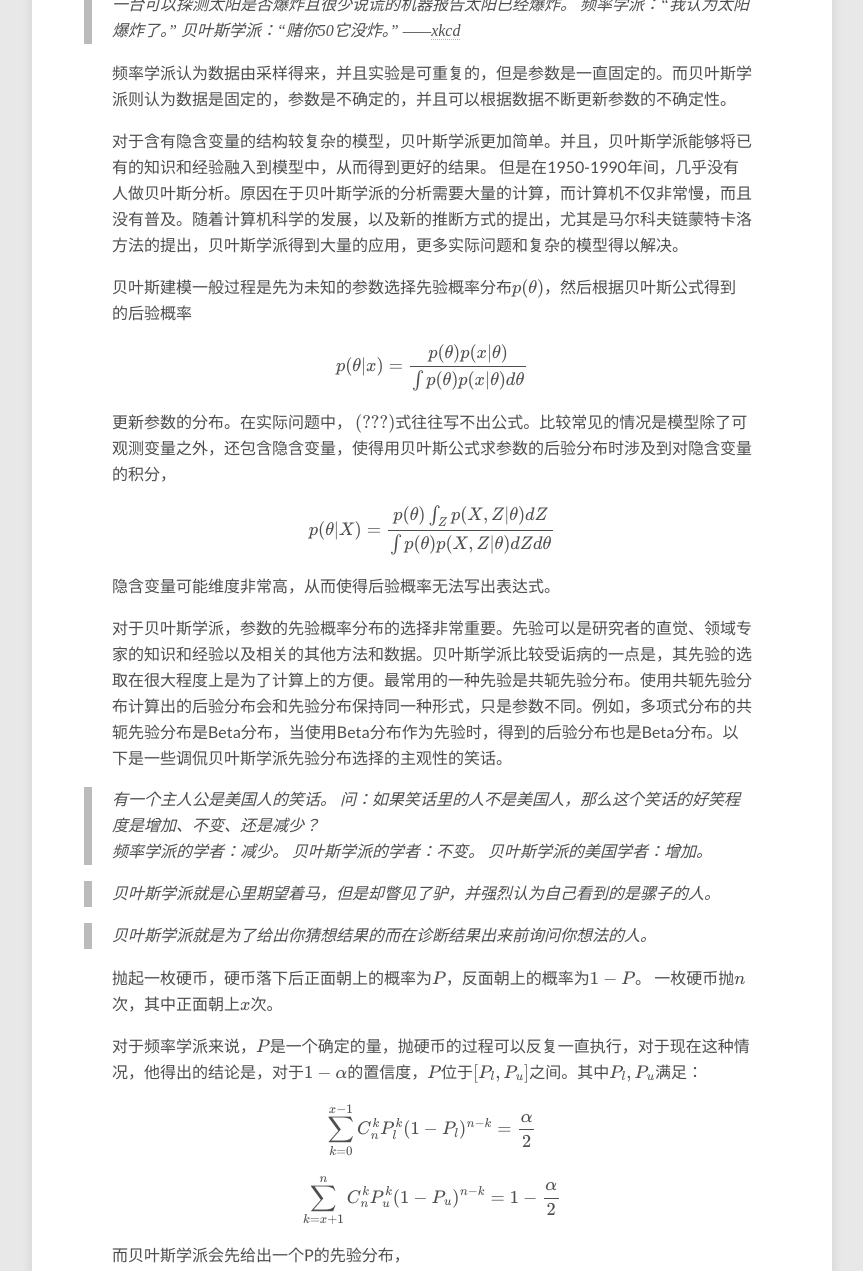
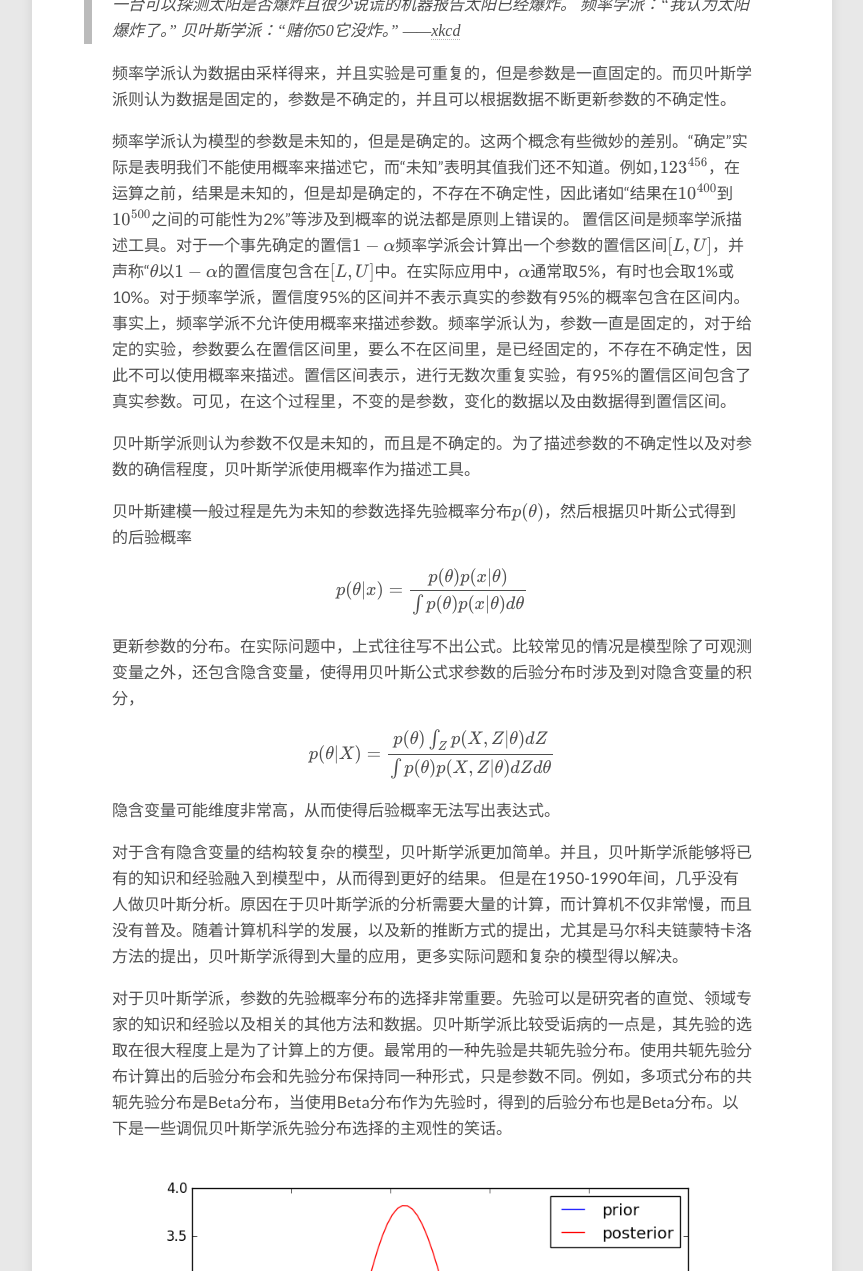
Before and after one commit to pawnty/pawnty.github.io, a Jekyll site: the page built from _posts/2016-04-13-frequentist-and-bayesian.md, in a window 1280 px wide and 1400 px high, scrolled down 700 px, cut to the strip 129-1400 px from the top of the window. Shown: the whole strip, without its empty margins (208-1071 px from the left). Built offline with Jekyll 4.4.1, drawn with Linux system fonts in a browser that asks for light colours; nearby versions of some CDN libraries; formulas are drawn with MathJax 3; comment, search, counter and statistics services are not loaded; some of the changed text lies outside the part shown.

Commit message:
Published with https://stackedit.io/

```diff
--- a/_posts/2016-04-13-frequentist-and-bayesian.md
+++ b/_posts/2016-04-13-frequentist-and-bayesian.md
@@ -16,18 +16,19 @@ categories: [MachineLearning]
 
 频率学派认为数据由采样得来，并且实验是可重复的，但是参数是一直固定的。而贝叶斯学派则认为数据是固定的，参数是不确定的，并且可以根据数据不断更新参数的不确定性。
 
-对于含有隐含变量的结构较复杂的模型，贝叶斯学派更加简单。并且，贝叶斯学派能够将已有的知识和经验融入到模型中，从而得到更好的结果。
-但是在1950-1990年间，几乎没有人做贝叶斯分析。原因在于贝叶斯学派的分析需要大量的计算，而计算机不仅非常慢，而且没有普及。随着计算机科学的发展，以及新的推断方式的提出，尤其是马尔科夫链蒙特卡洛方法的提出，贝叶斯学派得到大量的应用，更多实际问题和复杂的模型得以解决。
+频率学派认为模型的参数是未知的，但是是确定的。这两个概念有些微妙的差别。“确定”实际是表明我们不能使用概率来描述它，而“未知”表明其值我们还不知道。例如，$123^{456}$，在运算之前，结果是未知的，但是却是确定的，不存在不确定性，因此诸如“结果在$10^{400}$到$10^{500}$之间的可能性为2%”等涉及到概率的说法都是原则上错误的。
+置信区间是频率学派描述工具。对于一个事先确定的置信$1-\alpha$频率学派会计算出一个参数的置信区间$[L,U]$，并声称“$\theta$以$1-\alpha$的置信度包含在$[L,U]$中。在实际应用中，$\alpha$通常取5%，有时也会取1%或10%。对于频率学派，置信度95%的区间并不表示真实的参数有95%的概率包含在区间内。事实上，频率学派不允许使用概率来描述参数。频率学派认为，参数一直是固定的，对于给定的实验，参数要么在置信区间里，要么不在区间里，是已经固定的，不存在不确定性，因此不可以使用概率来描述。置信区间表示，进行无数次重复实验，有95%的置信区间包含了真实参数。可见，在这个过程里，不变的是参数，变化的数据以及由数据得到置信区间。
+
+贝叶斯学派则认为参数不仅是未知的，而且是不确定的。为了描述参数的不确定性以及对参数的确信程度，贝叶斯学派使用概率作为描述工具。
 
 贝叶斯建模一般过程是先为未知的参数选择先验概率分布$p(\theta)$，然后根据贝叶斯公式得到的后验概率
 
 $$\begin{equation}
 p(\theta\vert x)=\frac{p(\theta)p(x\vert \theta)}{\int p(\theta)p(x\vert \theta) d\theta}
-\label{bayes}
 \end{equation}
 $$
 
-更新参数的分布。在实际问题中， $\eqref{bayes}$式往往写不出公式。比较常见的情况是模型除了可观测变量之外，还包含隐含变量，使得用贝叶斯公式求参数的后验分布时涉及到对隐含变量的积分，
+更新参数的分布。在实际问题中，上式往往写不出公式。比较常见的情况是模型除了可观测变量之外，还包含隐含变量，使得用贝叶斯公式求参数的后验分布时涉及到对隐含变量的积分，
 
 $$
 \begin{equation}
@@ -37,8 +38,12 @@ $$
 
 隐含变量可能维度非常高，从而使得后验概率无法写出表达式。
 
+对于含有隐含变量的结构较复杂的模型，贝叶斯学派更加简单。并且，贝叶斯学派能够将已有的知识和经验融入到模型中，从而得到更好的结果。
+但是在1950-1990年间，几乎没有人做贝叶斯分析。原因在于贝叶斯学派的分析需要大量的计算，而计算机不仅非常慢，而且没有普及。随着计算机科学的发展，以及新的推断方式的提出，尤其是马尔科夫链蒙特卡洛方法的提出，贝叶斯学派得到大量的应用，更多实际问题和复杂的模型得以解决。
+
 对于贝叶斯学派，参数的先验概率分布的选择非常重要。先验可以是研究者的直觉、领域专家的知识和经验以及相关的其他方法和数据。贝叶斯学派比较受诟病的一点是，其先验的选取在很大程度上是为了计算上的方便。最常用的一种先验是共轭先验分布。使用共轭先验分布计算出的后验分布会和先验分布保持同一种形式，只是参数不同。例如，多项式分布的共轭先验分布是Beta分布，当使用Beta分布作为先验时，得到的后验分布也是Beta分布。以下是一些调侃贝叶斯学派先验分布选择的主观性的笑话。
-
+![贝叶斯后验](http://pawnty.github.io/images/beyesian.png)
+![置信区间](http://pawnty.github.io/images/confidence_interval.png)
 > 有一个主人公是美国人的笑话。
 > 问：如果笑话里的人不是美国人，那么这个笑话的好笑程度是增加、不变、还是减少？
 > 频率学派的学者：减少。
@@ -54,15 +59,17 @@ $$
 
 对于频率学派来说，$P$是一个确定的量，抛硬币的过程可以反复一直执行，对于现在这种情况，他得出的结论是，对于$1-\alpha$的置信度，$P$位于$[P_l, P_u]$之间。其中$P_l,P_u$满足：
 
+
+
 $$
 \begin{equation}
-\sum_{k=0}^{x-1}C_n^k P_l^k (1 - P_l)^{n-k}=\frac{\alpha}{2}\label{p_l}
+\sum_{k=0}^{x-1}C_n^k P_l^k (1 - P_l)^{n-k}=\frac{\alpha}{2}
 \end{equation}
 $$
 
 $$
 \begin{equation}
-\sum_{k=x+1}^{n}C_n^kP_u^k(1-P_u)^{n-k}=1-\frac{\alpha}{2}\label{p_u}
+\sum_{k=x+1}^{n}C_n^kP_u^k(1-P_u)^{n-k}=1-\frac{\alpha}{2}
 \end{equation}
 $$
 
```
